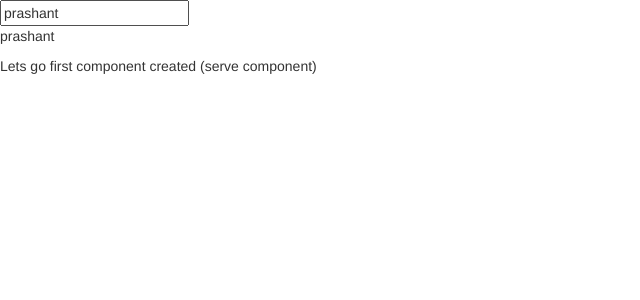
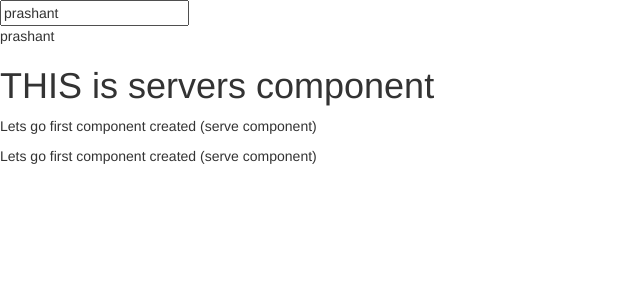
Before and after one commit to prashant-isbest/Angular_projects, an Angular app: page / in a window 1280 px wide. Shown: the top 300 px of the page, without its empty margins (0-640 px from the left). Built offline with nearby package versions, Linux system fonts and the light colour scheme.

Commit message:
creating component with cli and nesting components

```diff
--- a/src/app/app.component.html
+++ b/src/app/app.component.html
@@ -1,3 +1,3 @@
 <input type="text" [(ngModel)]="name" />
 <p>{{ name }}</p>
-<app-server></app-server>
+<app-servers></app-servers>
--- a/src/app/app.module.ts
+++ b/src/app/app.module.ts
@@ -3,8 +3,9 @@
 import { FormsModule } from '@angular/forms';
 import { AppComponent } from './app.component';
 import { ServerComponent } from './server/server.component';
+import { ServersComponent } from './servers/servers.component';
 @NgModule({
-  declarations: [AppComponent, ServerComponent],
+  declarations: [AppComponent, ServerComponent, ServersComponent],
   imports: [BrowserModule, FormsModule],
   providers: [],
   bootstrap: [AppComponent],
--- /dev/null
+++ b/src/app/servers/servers.component.html
@@ -0,0 +1,5 @@
+<h1>THIS is servers component</h1>
+<div>
+  <app-server></app-server>
+  <app-server></app-server>
+</div>
--- /dev/null
+++ b/src/app/servers/servers.component.ts
@@ -0,0 +1,15 @@
+import { Component, OnInit } from '@angular/core';
+
+@Component({
+  selector: 'app-servers',
+  templateUrl: './servers.component.html',
+  styleUrls: ['./servers.component.css']
+})
+export class ServersComponent implements OnInit {
+
+  constructor() { }
+
+  ngOnInit(): void {
+  }
+
+}
```
Also changed, not shown: src/app/servers/servers.component.css (added).
